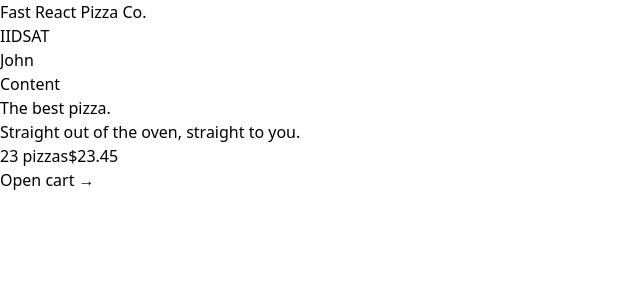
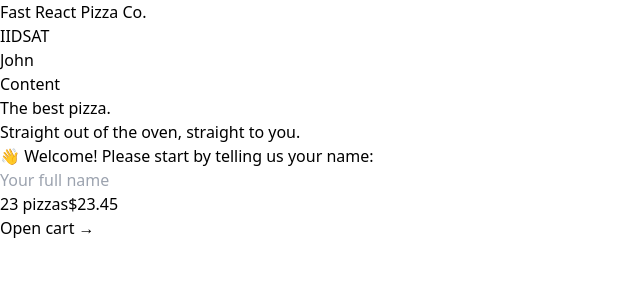
Before and after one commit to kiethohoai/fast-react-pizza-v3, a React (Vite) app: page / in a window 1280 px wide. Shown: the top 300 px of the page, without its empty margins (0-640 px from the left). Built offline with nearby package versions, Linux system fonts and the light colour scheme.

Commit message:
006 The Box Model Spacing, Borders, and Display

```diff
--- a/src/features/cart/CartOverview.jsx
+++ b/src/features/cart/CartOverview.jsx
@@ -2,8 +2,8 @@
 
 function CartOverview() {
   return (
-    <div className="bg-stone-800 uppercase text-stone-200">
-      <p className="font-semibold text-stone-300">
+    <div className="bg-stone-800 p-4 uppercase text-stone-200">
+      <p className="space-x-4 font-semibold text-stone-300">
         <span>23 pizzas</span>
         <span>$23.45</span>
       </p>
--- a/src/ui/Header.jsx
+++ b/src/ui/Header.jsx
@@ -4,7 +4,7 @@
 
 function Header() {
   return (
-    <header className="bg-yellow-500 uppercase">
+    <header className="border-b border-stone-200 bg-yellow-500 px-4 py-3 uppercase">
       <Link to="/" className="tracking-widest">
         Fast React Pizza Co.
       </Link>
--- a/src/ui/Home.jsx
+++ b/src/ui/Home.jsx
@@ -1,13 +1,17 @@
+import CreateUser from '../features/users/CreateUser';
+
 function Home() {
   return (
-    <div>
-      <h1 className="text-center text-xl font-semibold">
+    <div className="mt-10 text-center">
+      <h1 className="mb-8 text-center text-xl font-semibold">
         The best pizza.
         <br />
         <span className="text-yellow-500">
           Straight out of the oven, straight to you.
         </span>
       </h1>
+
+      <CreateUser />
     </div>
   );
 }
```
Also changed, not shown: pro.txt.
